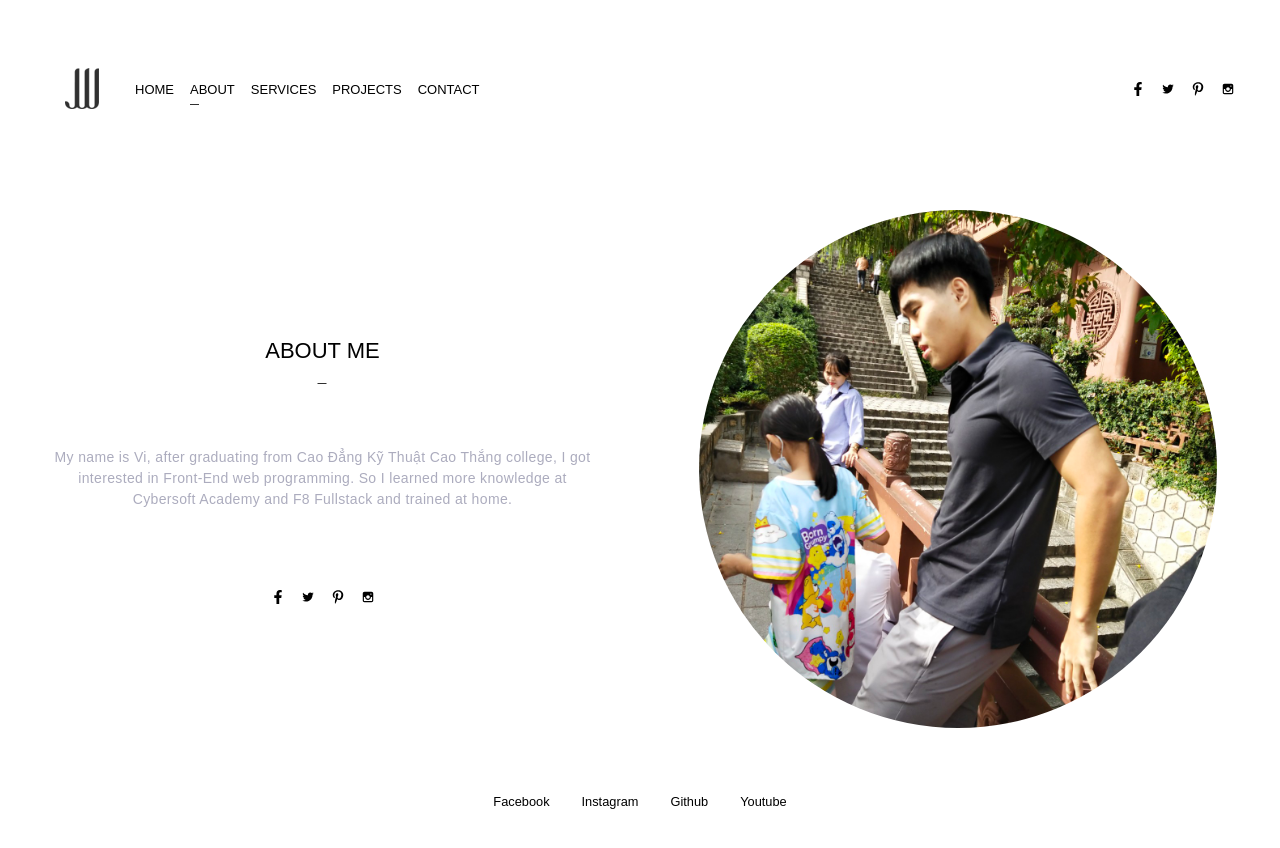
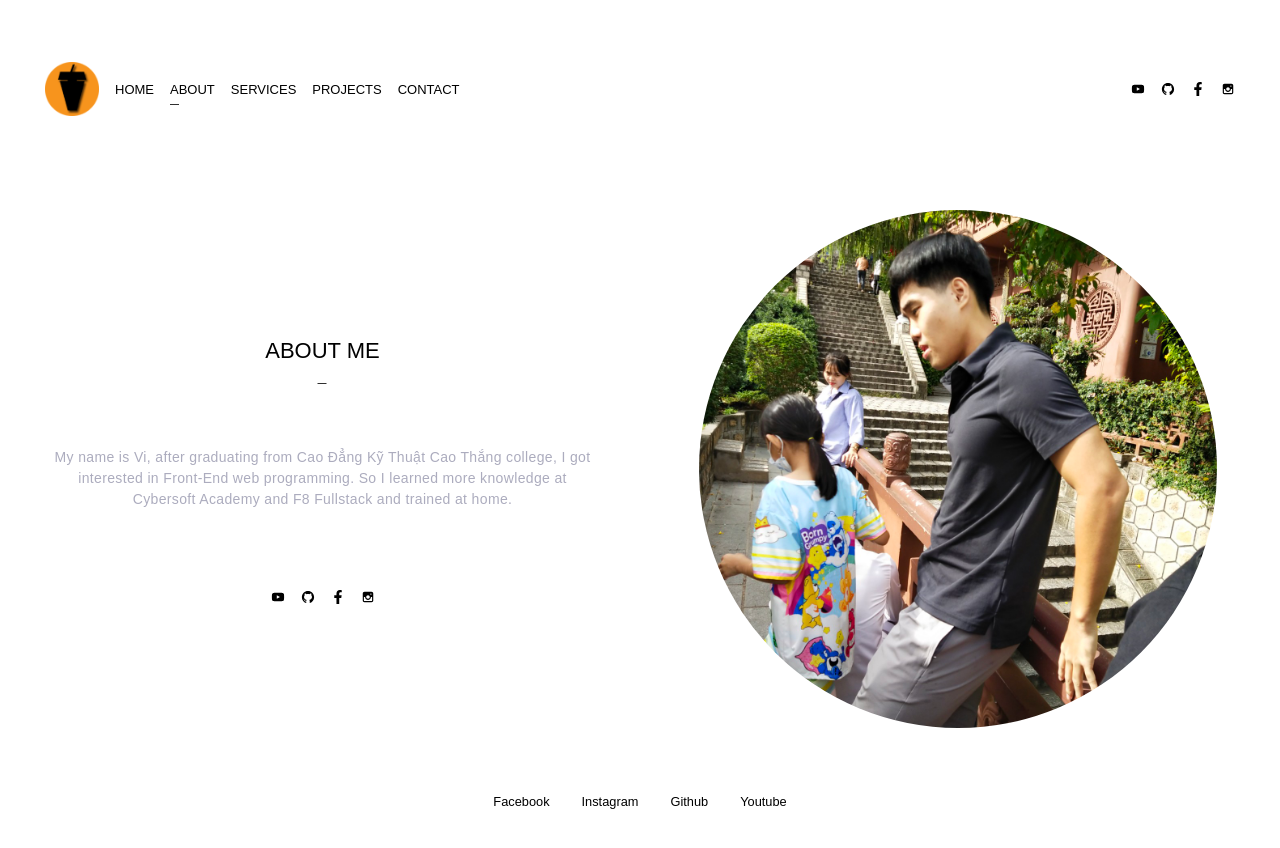
Before and after one commit to dtvi2412/clone-portfolio-williamson, a React (Create React App) app: page /about in a window 1280 px wide. Shown: the top 848 px of the page. Built offline with nearby package versions, Linux system fonts and the light colour scheme.

Commit message:
update icon

```diff
--- a/public/index.html
+++ b/public/index.html
@@ -2,7 +2,7 @@
 <html lang="en">
   <head>
     <meta charset="utf-8" />
-    <link rel="icon" href="%PUBLIC_URL%/favicon.ico" />
+    <link rel="icon" href="%PUBLIC_URL%/tv.ico" />
     <meta name="viewport" content="width=device-width, initial-scale=1" />
     <meta name="theme-color" content="#000000" />
     <meta
@@ -24,7 +24,7 @@
       work correctly both with client-side routing and a non-root public URL.
       Learn how to configure a non-root public URL by running `npm run build`.
     -->
-    <title>React App</title>
+    <title>Portfolio - dangthaivi</title>
   </head>
   <body>
     <noscript>You need to enable JavaScript to run this app.</noscript>
--- a/src/assets/icons/index.js
+++ b/src/assets/icons/index.js
@@ -3,6 +3,8 @@ import {
   AiOutlineMenu,
   AiOutlineTwitter,
   AiOutlineClose,
+  AiFillYoutube,
+  AiFillGithub,
 } from 'react-icons/ai';
 import { TiSocialInstagram, TiArrowUpThick } from 'react-icons/ti';
 
@@ -14,4 +16,6 @@ export {
   TiSocialInstagram,
   TiArrowUpThick,
   AiOutlineClose,
+  AiFillYoutube,
+  AiFillGithub,
 };
--- a/src/assets/images/index.js
+++ b/src/assets/images/index.js
@@ -31,6 +31,7 @@ import homestead from './homstead.png';
 import housing from './housing.png';
 import clothes from './clothes.png';
 import aboutme from './about-me.jpg';
+import logotv from './logotv.png';
 
 export {
   nitendo,
@@ -66,4 +67,5 @@ export {
   housing,
   clothes,
   aboutme,
+  logotv,
 };
--- a/src/components/Header.jsx
+++ b/src/components/Header.jsx
@@ -1,16 +1,11 @@
 import React, { useEffect } from 'react';
 import { Link, useLocation } from 'react-router-dom';
 
-import logo from '../assets/logo.png';
-import {
-  FaFacebookF,
-  AiOutlineMenu,
-  AiOutlineTwitter,
-  FaPinterestP,
-  TiSocialInstagram,
-} from '../assets/icons';
+import { AiOutlineMenu } from '../assets/icons';
+import { logotv } from '../assets/images';
 import { useState } from 'react';
 import { RESIZE_Y_DEFAULT, SCROLL_Y_DEFAULT } from '../constants';
+import SocialPersonal from './SocialPersonal';
 
 const Header = () => {
   const [isOpenNavbarMobile, setIsOpenNavbarMobile] = useState(false);
@@ -56,14 +51,15 @@ const Header = () => {
         <div className=" md:flex items-center justify-between gap-4">
           <Link
             to="/"
-            className={`${
-              isFixedHeader ? 'lg:w-[37px] lg:h-[50px]' : ''
-            } w-[74px] h-[100px] relative md:translate-x-1/2 lg:translate-x-0 lg:inline-block`}
+            className={`relative md:translate-x-1/2 lg:translate-x-0 lg:inline-block`}
           >
+            {/* w-[74px] h-[100px] */}
             <img
-              className="w-full h-full object-cover cursor-pointer"
-              src={logo}
-              alt="logo"
+              className={`${
+                isFixedHeader ? 'lg:w-[37px] lg:h-[37px]' : ''
+              }  w-[54px] h-[54px] object-cover cursor-pointer`}
+              src={logotv}
+              alt="logotv"
             />
           </Link>
 
@@ -145,12 +141,7 @@ const Header = () => {
         {/* end logo */}
 
         {/* start social */}
-        <div className="hidden md:flex items-center gap-4">
-          <FaFacebookF className="text-[14px] hover:text-green-cyan cursor-pointer transition-all" />
-          <AiOutlineTwitter className="text-[14px] hover:text-green-cyan cursor-pointer transition-all" />
-          <FaPinterestP className="text-[14px] hover:text-green-cyan cursor-pointer transition-all" />
-          <TiSocialInstagram className="text-[14px] hover:text-green-cyan cursor-pointer transition-all" />
-        </div>
+        <SocialPersonal />
         {/* end social */}
       </header>
       {/* start navbar tablet and mobile */}
@@ -164,6 +155,7 @@ const Header = () => {
         <ul>
           <li>
             <Link
+              onClick={() => setIsOpenNavbarMobile(false)}
               className="font-semibold block relative text-[14px] py-[10px]  text-green-cyan"
               to="/"
             >
@@ -173,6 +165,7 @@ const Header = () => {
           </li>
           <li>
             <Link
+              onClick={() => setIsOpenNavbarMobile(false)}
               className="font-semibold hover:text-green-cyan transition-all block relative text-[14px] py-[10px] "
               to="/about"
             >
@@ -182,6 +175,7 @@ const Header = () => {
           </li>
           <li>
             <a
+              onClick={() => setIsOpenNavbarMobile(false)}
               className="font-semibold hover:text-green-cyan transition-all block relative text-[14px] py-[10px] "
               href="#services"
             >
@@ -190,21 +184,24 @@ const Header = () => {
             </a>
           </li>
           <li>
-            <a
+            <Link
+              to="/projects"
+              onClick={() => setIsOpenNavbarMobile(false)}
               className="font-semibold hover:text-green-cyan transition-all block relative text-[14px] py-[10px] "
-              href="#projects"
             >
               PROJECTS
               <span className="absolute left-0 bottom-0 right-0  h-[1px] bg-gray-200"></span>
-            </a>
+            </Link>
           </li>
           <li>
-            <a
+            <Link
+              to="/contact"
+              onClick={() => setIsOpenNavbarMobile(false)}
               className="font-semibold hover:text-green-cyan transition-all block text-[14px] py-[10px] "
               href="#contact"
             >
               CONTACT
-            </a>
+            </Link>
           </li>
         </ul>
       </nav>
--- /dev/null
+++ b/src/components/SocialPersonal.jsx
@@ -0,0 +1,49 @@
+import {
+  FaFacebookF,
+  TiSocialInstagram,
+  AiFillYoutube,
+  AiFillGithub,
+} from '../assets/icons';
+
+const data = [
+  {
+    id: 0,
+    icon: <AiFillYoutube />,
+    link: 'https://www.youtube.com/channel/UC_7Uz3DpOCwKH0Ky02MbpLA/videos',
+  },
+  {
+    id: 1,
+    icon: <AiFillGithub />,
+    link: 'https://www.facebook.com/profile.php?id=100007255540779',
+  },
+  {
+    id: 2,
+    icon: <FaFacebookF />,
+    link: 'https://www.facebook.com/profile.php?id=100007255540779',
+  },
+  {
+    id: 3,
+    icon: <TiSocialInstagram />,
+    link: 'https://www.instagram.com/dangthaivi',
+  },
+];
+
+function SocialPersonal() {
+  return (
+    <div className="hidden md:flex items-center gap-4">
+      {data.map((item) => (
+        <a
+          key={item.id}
+          className="text-[14px] hover:text-green-cyan cursor-pointer transition-all"
+          rel="noreferrer"
+          href={item.link}
+          target="_blank"
+        >
+          {item.icon}
+        </a>
+      ))}
+    </div>
+  );
+}
+
+export default SocialPersonal;
--- a/src/components/index.js
+++ b/src/components/index.js
@@ -3,3 +3,4 @@ export { default as Projects } from './Projects';
 export { default as Footer } from './Footer';
 export { default as BackToTop } from './BackToTop';
 export { default as ZoomProject } from './ZoomProject';
+export { default as SocialPersonal } from './SocialPersonal';
--- a/src/pages/About.jsx
+++ b/src/pages/About.jsx
@@ -1,11 +1,7 @@
 import React from 'react';
-import {
-  FaFacebookF,
-  AiOutlineTwitter,
-  FaPinterestP,
-  TiSocialInstagram,
-} from '../assets/icons';
+
 import { aboutme } from '../assets/images';
+import { SocialPersonal } from '../components';
 const About = () => {
   return (
     <section className="grid grid-cols-1 lg:grid-cols-2  gap-20 place-items-center">
@@ -25,12 +21,7 @@ const About = () => {
           </p>
         </div>
         {/* start social */}
-        <div className="hidden md:flex items-center gap-4">
-          <FaFacebookF className="text-[14px] hover:text-green-cyan cursor-pointer transition-all" />
-          <AiOutlineTwitter className="text-[14px] hover:text-green-cyan cursor-pointer transition-all" />
-          <FaPinterestP className="text-[14px] hover:text-green-cyan cursor-pointer transition-all" />
-          <TiSocialInstagram className="text-[14px] hover:text-green-cyan cursor-pointer transition-all" />
-        </div>
+        <SocialPersonal />
         {/* end social */}
       </div>
       {/* end left */}
```
Also changed, not shown: src/assets/images/logotv.png (added), 1 other file (tests, documents, lock files or other folders).
